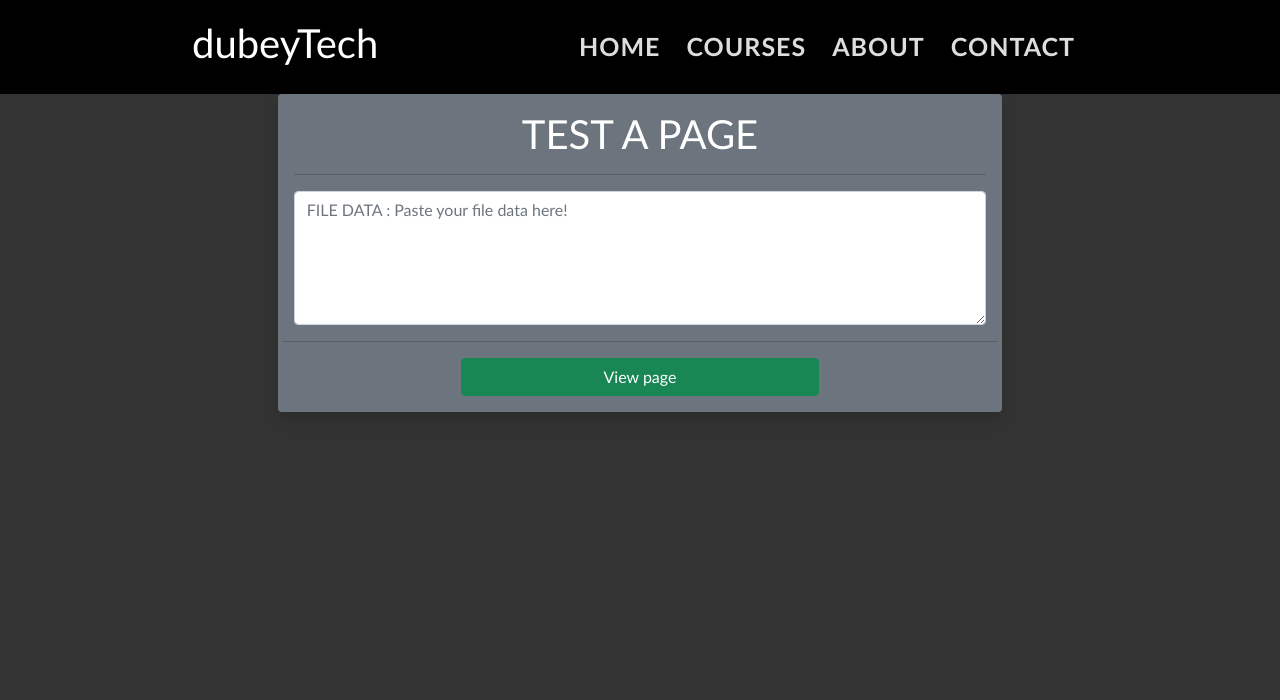
After one commit to sarfarajansari/html-file-uploader, a Django app: page /test/ in a window 1280 px wide. The commit adds this page. Shown: the top 700 px of the page. Run offline with Django 3.2, Linux system fonts and the light colour scheme; some libraries are stand-ins or nearby versions.

Commit message:
adding test route

```diff
--- a/dubeytech/settings.py
+++ b/dubeytech/settings.py
@@ -25,7 +25,7 @@ BASE_DIR = Path(__file__).resolve().parent.parent
 SECRET_KEY = '-n!wc9y$-+c681uz!cg0#bj@9gx7s1yz2^hrcm)pt@d0#5xh1u'
 
 # SECURITY WARNING: don't run with debug turned on in production!
-DEBUG = False
+DEBUG = True
 
 ALLOWED_HOSTS = []
 
--- a/htmlmanager/templates/project.html
+++ b/htmlmanager/templates/project.html
@@ -2,6 +2,4 @@
 {% block body %}
 {{html|safe}}
 
-
-
 {% endblock %}
--- /dev/null
+++ b/htmlmanager/templates/test.html
@@ -0,0 +1,47 @@
+{% extends 'layout.html' %}
+{% block body %}
+
+{% if html %}
+
+{{html|safe}}
+
+
+    <div class="row justify-content-center">
+        <div class="col-6 justify-content-center">
+            <a href="{% url 'test' %}">
+                <button class="btn btn-primary w-100" >
+                    Test Again
+                </button>
+            </a>
+        </div>
+    </div>
+
+
+{% else %}
+
+<div class="row justify-content-center">
+    <div class="col-lg-8 bg-secondary  col-md-10  shadow p-3 mb-5  rounded">
+        <h1 class="text-center text-white">TEST A PAGE</h1>
+
+        <hr>
+        <form method="GET" action="{% url 'test' %} ">
+            <div class="row justify-content-center">
+                <div class="col">
+                    <div class="mb-3">
+                        <textarea class="form-control" name="html"
+                            placeholder="FILE DATA : Paste your file data here!" id="exampleFormControlTextarea1"
+                            rows="5"></textarea>
+                    </div>
+                </div>
+                <hr>
+
+                <input type="submit" value="View page" class="btn btn-success w-50">
+
+            </div>
+        </form>
+    </div>
+</div>
+{% endif %}
+
+
+{% endblock %}
--- a/htmlmanager/urls.py
+++ b/htmlmanager/urls.py
@@ -4,5 +4,6 @@ from . import views
 urlpatterns=[
     path("",views.index,name="index"),
     path("project/<str:project>/<str:filename>/",views.project,name="project"),
-    path("submit/",views.submit,name="submit")
+    path("submit/",views.submit,name="submit"),
+    path("test/",views.test,name="test")
 ]
--- a/htmlmanager/views.py
+++ b/htmlmanager/views.py
@@ -83,3 +83,10 @@ def submit(request):
             return redirect(project.site)
 
         return redirect("/admin/")
+
+def test(request):
+    if "html" in request.GET:
+        html = request.GET["html"]
+        return render(request,"test.html",{"html":html})
+
+    return render(request,"test.html")
```
